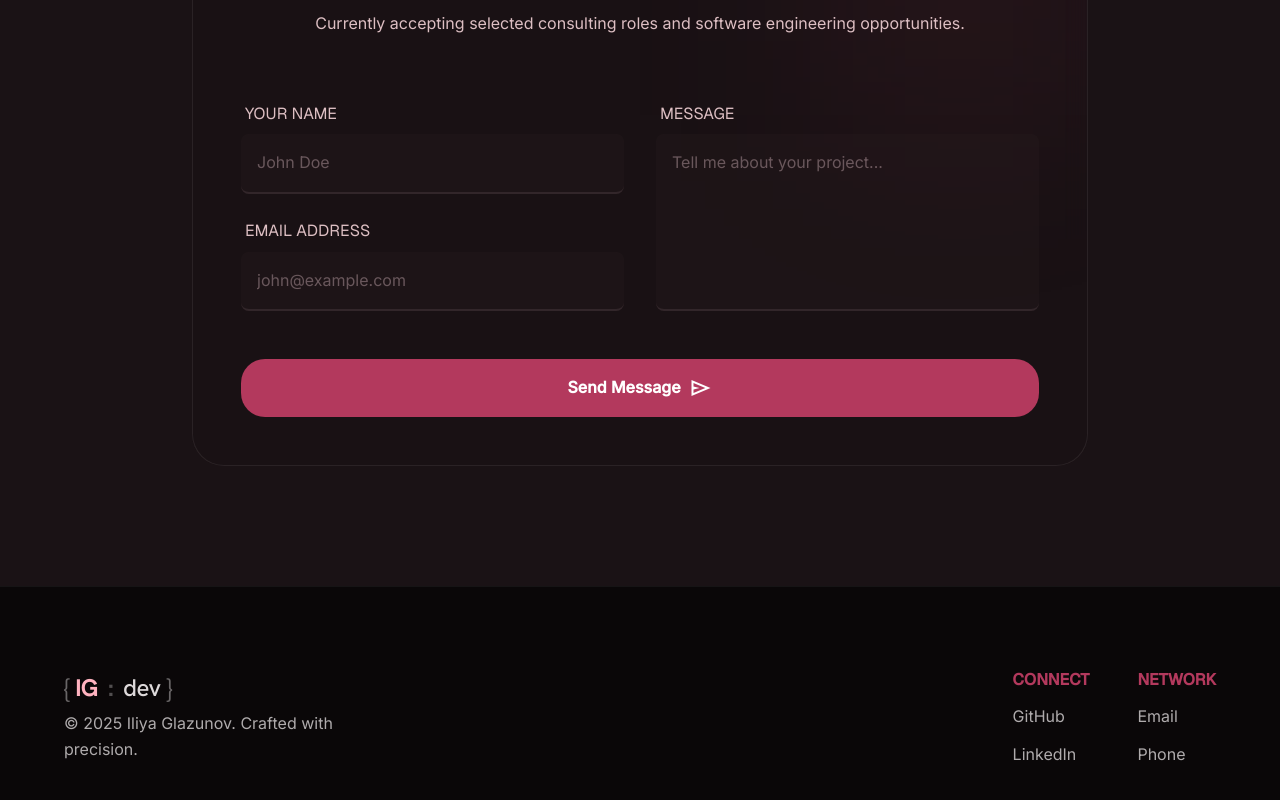
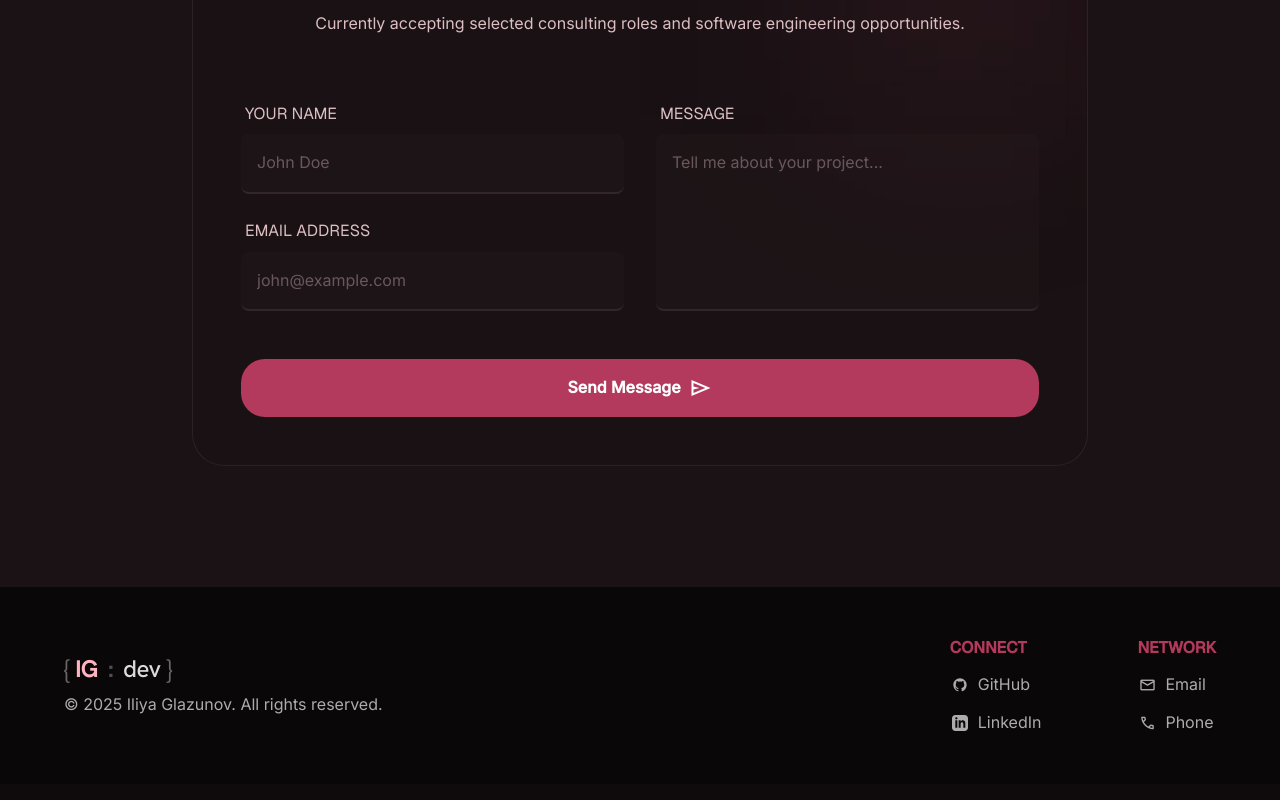
Before and after one commit to iliyasalve/business_card, a Next.js app: page / in a window 1280 px wide. Shown: the part 7007-7807 px from the top of the page. Built offline with nearby package versions, Linux system fonts and the light colour scheme.

Commit message:
feat: add connect and network localization labels to common i18n files

```diff
--- a/components/Layout.tsx
+++ b/components/Layout.tsx
@@ -297,8 +297,8 @@ const Layout: React.FC<LayoutProps> = ({ children, theme, toggleTheme }) => {
 
       {/* Footer matching template exactly */}
       <footer className="w-full bg-surface-container dark:bg-surface-container-lowest border-t border-on-surface/5">
-        <div className="flex flex-col md:flex-row justify-between items-center max-w-[1200px] mx-auto py-section-gap-md px-margin-mobile md:px-gutter">
-          <div className="mb-8 md:mb-0">
+        <div className="flex flex-col md:flex-row justify-between items-center max-w-[1200px] mx-auto py-12 px-margin-mobile md:px-gutter">
+          <div className="mb-8 md:mb-0 w-full md:w-auto max-w-[345px] md:max-w-none mx-auto md:mx-0 text-left">
             <div className="font-display text-headline-md font-bold tracking-tight flex items-center mb-2">
               <span className="opacity-40 font-light">{'{'}</span>
               <span className="text-primary dark:text-primary-fixed-dim mx-1.5">IG</span>
@@ -306,43 +306,55 @@ const Layout: React.FC<LayoutProps> = ({ children, theme, toggleTheme }) => {
               <span className="text-on-surface/80 dark:text-on-surface/90 font-medium mx-1.5">dev</span>
               <span className="opacity-40 font-light">{'}'}</span>
             </div>
-            <p className="font-body-md text-on-secondary-container dark:text-on-secondary-container/70 max-w-xs">
-              &copy; {new Date().getFullYear()} Iliya Glazunov. Crafted with precision.
+            <p className="font-body-md text-on-secondary-container dark:text-on-secondary-container/70 max-w-md text-left">
+              {t('footer.copyright', { year: new Date().getFullYear() })}
             </p>
           </div>
-          <div className="flex gap-12">
+          <div className="flex justify-between w-full md:w-auto max-w-[345px] md:max-w-none mx-auto md:mx-0 md:justify-start md:gap-12 lg:gap-24 shrink-0">
             <div className="flex flex-col gap-3">
-              <h5 className="font-label-sm uppercase text-primary font-bold">Connect</h5>
+              <h5 className="font-label-sm uppercase text-primary font-bold">{t('footer.connectLabel', 'Connect')}</h5>
               <a
-                className="text-on-secondary-container dark:text-on-secondary-container/70 hover:text-primary dark:hover:text-primary-fixed-dim transition-colors"
+                className="flex items-center gap-2 text-on-secondary-container dark:text-on-secondary-container/70 hover:text-primary dark:hover:text-primary-fixed-dim transition-colors text-left"
                 href={t('footer.github', 'https://github.com/iliyasalve')}
                 target="_blank"
                 rel="noopener noreferrer"
               >
-                GitHub
+                <div className="w-5 h-5 flex items-center justify-center shrink-0">
+                  <svg className="w-4 h-4 fill-current" viewBox="0 0 24 24" aria-hidden="true">
+                    <path fillRule="evenodd" clipRule="evenodd" d="M12 2C6.477 2 2 6.484 2 12.017c0 4.425 2.865 8.18 6.839 9.504.5.092.682-.217.682-.483 0-.237-.008-.868-.013-1.703-2.782.605-3.369-1.343-3.369-1.343-.454-1.158-1.11-1.466-1.11-1.466-.908-.62.069-.608.069-.608 1.003.07 1.531 1.032 1.531 1.032.892 1.53 2.341 1.088 2.91.832.092-.647.35-1.088.636-1.338-2.22-.253-4.555-1.113-4.555-4.951 0-1.093.39-1.988 1.029-2.688-.103-.253-.446-1.272.098-2.65 0 0 .84-.27 2.75 1.026A9.564 9.564 0 0112 6.844c.85.004 1.705.115 2.504.337 1.909-1.296 2.747-1.027 2.747-1.027.546 1.379.202 2.398.1 2.651.64.7 1.028 1.595 1.028 2.688 0 3.848-2.339 4.695-4.566 4.943.359.309.678.92.678 1.855 0 1.338-.012 2.419-.012 2.747 0 .268.18.58.688.482C19.138 20.197 22 16.44 22 12.017 22 6.484 17.522 2 12 2z" />
+                  </svg>
+                </div>
+                {t('footer.githubLabel', 'GitHub')}
               </a>
               <a
-                className="text-on-secondary-container dark:text-on-secondary-container/70 hover:text-primary dark:hover:text-primary-fixed-dim transition-colors"
+                className="flex items-center gap-2 text-on-secondary-container dark:text-on-secondary-container/70 hover:text-primary dark:hover:text-primary-fixed-dim transition-colors text-left"
                 href={t('footer.linkedin', 'https://fr.linkedin.com/in/iliya-glazunov')}
                 target="_blank"
                 rel="noopener noreferrer"
               >
-                LinkedIn
+                <div className="w-5 h-5 flex items-center justify-center shrink-0">
+                  <svg className="w-4 h-4 fill-current" viewBox="0 0 24 24" aria-hidden="true">
+                    <path d="M19 0h-14c-2.761 0-5 2.239-5 5v14c0 2.761 2.239 5 5 5h14c2.762 0 5-2.239 5-5v-14c0-2.761-2.238-5-5-5zm-11 19h-3v-11h3v11zm-1.5-12.268c-.966 0-1.75-.779-1.75-1.75s.784-1.75 1.75-1.75 1.75.779 1.75 1.75-.784 1.75-1.75 1.75zm13.5 12.268h-3v-5.604c0-3.368-4-3.113-4 0v5.604h-3v-11h3v1.765c1.396-2.586 7-2.777 7 2.476v6.759z"/>
+                  </svg>
+                </div>
+                {t('footer.linkedinLabel', 'LinkedIn')}
               </a>
             </div>
             <div className="flex flex-col gap-3">
-              <h5 className="font-label-sm uppercase text-primary font-bold">Network</h5>
+              <h5 className="font-label-sm uppercase text-primary font-bold">{t('footer.networkLabel', 'Network')}</h5>
               <a
-                className="text-on-secondary-container dark:text-on-secondary-container/70 hover:text-primary dark:hover:text-primary-fixed-dim transition-colors"
-                href={`mailto:${t('footer.email', 'iliya.glazunov.fr@gmail.com')}`}
+                className="flex items-center gap-2 text-on-secondary-container dark:text-on-secondary-container/70 hover:text-primary dark:hover:text-primary-fixed-dim transition-colors text-left"
+                href={`mailto:${t('footer.email', 'iliyasalve@gmail.com')}`}
               >
-                Email
+                <span className="material-symbols-outlined text-lg w-5 h-5 flex items-center justify-center shrink-0">mail</span>
+                {t('footer.emailLabel', 'Email')}
               </a>
               <a
-                className="text-on-secondary-container dark:text-on-secondary-container/70 hover:text-primary dark:hover:text-primary-fixed-dim transition-colors"
-                href={`tel:${t('footer.phone', '+33777777777')}`}
+                className="flex items-center gap-2 text-on-secondary-container dark:text-on-secondary-container/70 hover:text-primary dark:hover:text-primary-fixed-dim transition-colors text-left"
+                href={`tel:${t('footer.phone', '+33753662400')}`}
               >
-                Phone
+                <span className="material-symbols-outlined text-lg w-5 h-5 flex items-center justify-center shrink-0">call</span>
+                {t('footer.phoneLabel', 'Phone')}
               </a>
             </div>
           </div>
--- a/i18n/locales/en/common.json
+++ b/i18n/locales/en/common.json
@@ -42,6 +42,8 @@
     "githubLabel": "GitHub",
     "github": "https://github.com/iliyasalve",
     "githubName": "iliyasalve",
+    "connectLabel": "Connect",
+    "networkLabel": "Network",
     "copyright": "© {{year}} Iliya Glazunov. All rights reserved."
   },
   "privacy": {
--- a/i18n/locales/fr/common.json
+++ b/i18n/locales/fr/common.json
@@ -42,6 +42,8 @@
     "githubLabel": "GitHub",
     "github": "https://github.com/iliyasalve",
     "githubName": "iliyasalve",
+    "connectLabel": "Réseau",
+    "networkLabel": "Contact",
     "copyright": "© {{year}} Iliya Glazunov. Tous droits réservés."
   },
   "privacy": {
--- a/i18n/locales/ru/common.json
+++ b/i18n/locales/ru/common.json
@@ -42,6 +42,8 @@
     "githubLabel": "GitHub",
     "github": "https://github.com/iliyasalve",
     "githubName": "iliyasalve",
+    "connectLabel": "Связь",
+    "networkLabel": "Сеть",
     "copyright": "© {{year}} Илия Глазунов. Все права защищены."
   },
   "privacy": {
```
Also changed, not shown: 1 other file (tests, documents, lock files or other folders).
